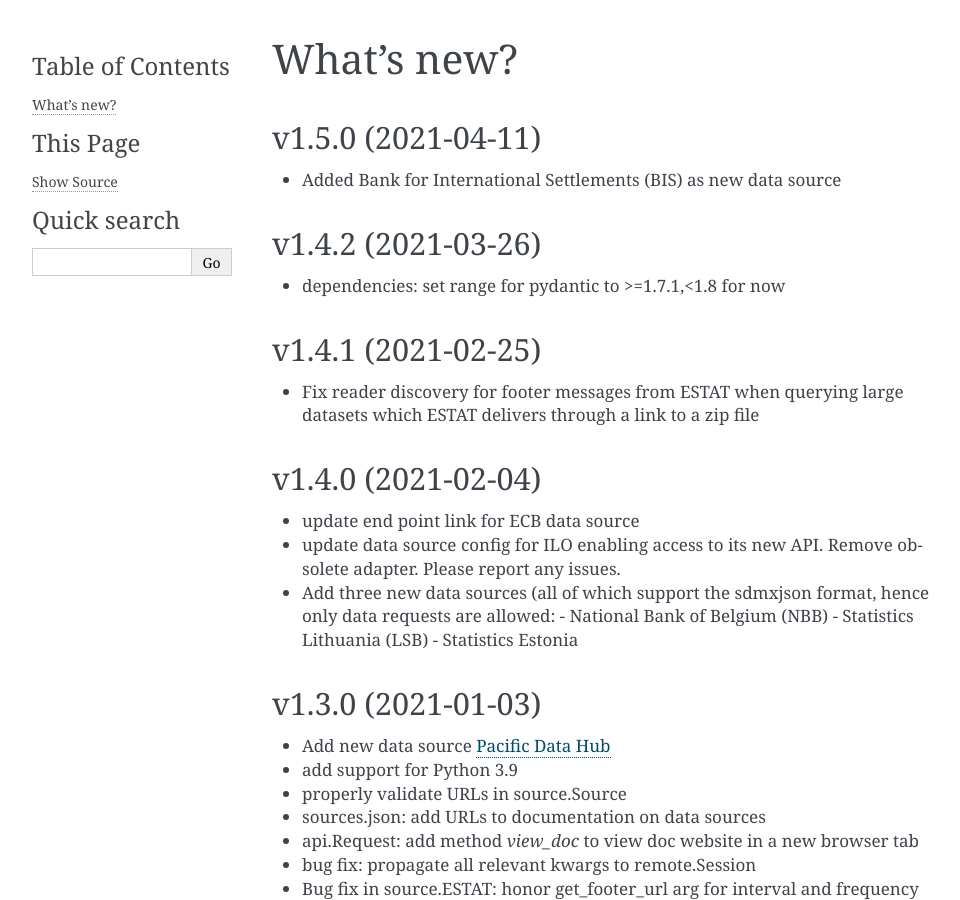
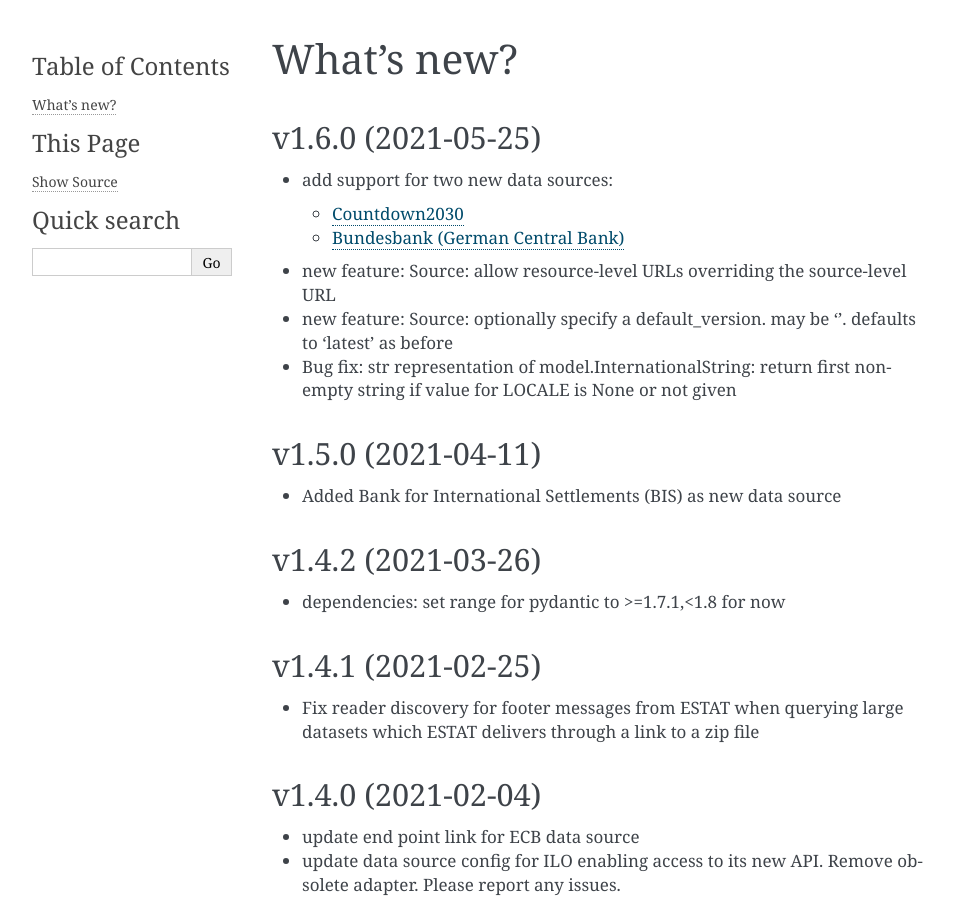
Before and after one commit to dr-leo/pandaSDMX, a Sphinx documentation site: the page built from doc/whatsnew.rst, in a window 1280 px wide and 900 px high. Shown: the whole window, without its empty margins (148-1108 px from the left). Built offline with Sphinx 7.4.7, drawn with Linux system fonts in a browser that asks for light colours; the version number is read from the project's files by our own code; some of the changed text lies outside the part shown.

Commit message:
Add BBK as new source, make Source cls more flexible, fix model.InternationalString.__str__
Source: add default_version config value, allow resource-type-level URLs

InternationalString.__str__: return a non-empty str even if value for LOCALE or first value is None

```diff
--- a/doc/whatsnew.rst
+++ b/doc/whatsnew.rst
@@ -3,6 +3,22 @@
 What's new?
 ===========
 
+
+v1.6.0 (2021-05-25)
+-----------------------------------------------
+
+
+* add support for two new data sources:
+
+  - `Countdown2030 <https://profiles.countdown2030.org/>`_
+  - `Bundesbank (German Central Bank) <https://www.bundesbank.de/de/statistiken/zeitreihen-datenbanken/hilfe-zu-sdmx-webservice>`_
+
+* new feature: Source: allow resource-level URLs
+  overriding the source-level URL
+* new feature: Source: optionally specify a default_version.
+  may be ''. defaults to 'latest' as before
+* Bug fix: str representation of model.InternationalString: return first
+  non-empty string if value for LOCALE is None or not given
 
 v1.5.0 (2021-04-11)
 -------------------------------
--- a/pandasdmx/__init__.py
+++ b/pandasdmx/__init__.py
@@ -20,7 +20,7 @@ __all__ = [
     "to_xml",
 ]
 
-__version__ = "1.5.0"
+__version__ = "1.6.0a1"
 
 
 #: Top-level logger.
```
Also changed, not shown: other parts of doc/whatsnew.rst (+0 -2 lines), doc/sources.rst (+13 -0 lines), pandasdmx/source/__init__.py (+7 -0 lines), 3 other files.
